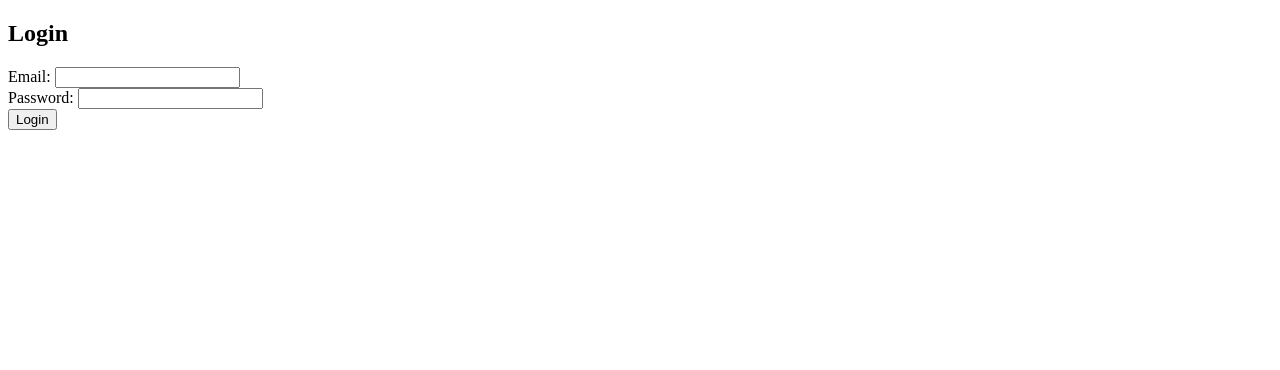
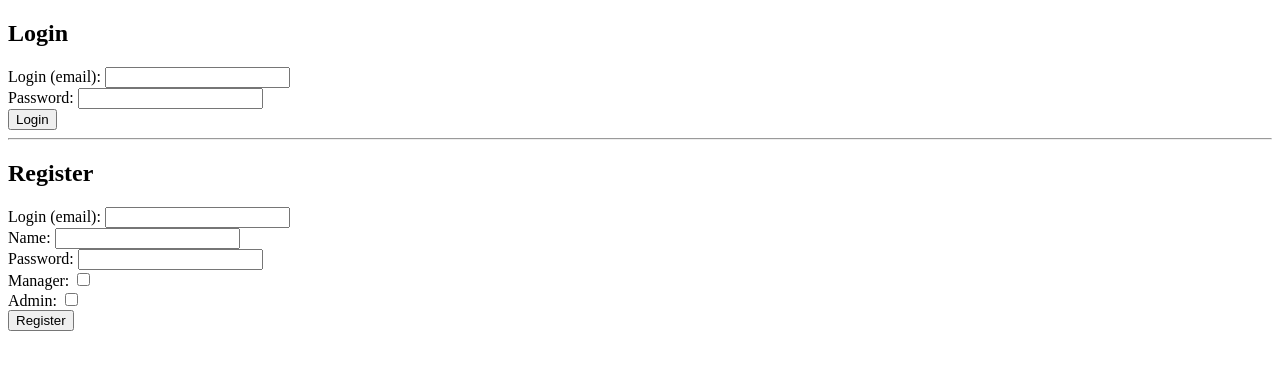
Before and after one commit to SimonRoG/Urlaubstool, a Python web app: template Services/Auth/templates/login.html in a window 1280 px wide. Shown: the top 370 px of the page. Run offline with Jinja, Linux system fonts and the light colour scheme; the template is opened without the code that fills it, so the values that code supplies are empty.

Commit message:
login frontend

```diff
--- a/Services/Auth/main.py
+++ b/Services/Auth/main.py
@@ -15,6 +15,8 @@ class RegisterData(BaseModel):
     login : str
     password : str
     name : str
+    manager : bool
+    admin: bool
 
 class LoginData(BaseModel):
     login : str
@@ -38,7 +40,7 @@ def register(data : RegisterData):
     db = database.SessionLocal()
     access_token = tokens.create_access_token(data={"id": database.get_last_user_id() + 1})
     refresh_token = tokens.create_refresh_token()
-    new_user = UserDB(email=data.login, passwordHash=hashed_pw, name=data.name, refreshToken=refresh_token, refreshTokenExpTime=datetime.utcnow() + timedelta(days=7))
+    new_user = UserDB(email=data.login, passwordHash=hashed_pw, name=data.name, refreshToken=refresh_token, refreshTokenExpTime=datetime.utcnow() + timedelta(days=7), admin=data.admin, manager=data.manager)
     db.add(new_user)
     db.commit()
     db.refresh(new_user)
--- a/Services/Auth/models.py
+++ b/Services/Auth/models.py
@@ -12,5 +12,5 @@ class UserDB(Base):
     passwordHash = Column(String)
     refreshToken = Column(String)
     refreshTokenExpTime = Column(DateTime)
-    role = Column(String, default="employee")
+    manager = Column(Boolean, default=False)
     admin = Column(Boolean, default=False)
--- a/Services/Auth/templates/login.html
+++ b/Services/Auth/templates/login.html
@@ -1,19 +1,89 @@
 <!DOCTYPE html>
 <html>
 <head>
-    <title>Login</title>
+  <meta charset="UTF-8">
+  <title>Login / Register</title>
 </head>
 <body>
-    <h2>Login</h2>
-    <form method="post" action="/login">
-        <label>Email:</label>
-        <input type="email" name="email" required><br>
-        <label>Password:</label>
-        <input type="password" name="password" required><br>
-        <button type="submit">Login</button>
-    </form>
-    {% if error %}
-        <p style="color:red;">{{ error }}</p>
-    {% endif %}
+  <h2>Login</h2>
+  <form id="login-form">
+    <label>Login (email):</label>
+    <input type="email" name="login" required><br>
+    <label>Password:</label>
+    <input type="password" name="password" required><br>
+    <button type="submit">Login</button>
+  </form>
+
+  <hr>
+
+  <h2>Register</h2>
+  <form id="register-form">
+    <label>Login (email):</label>
+    <input type="email" name="login" required><br>
+    <label>Name:</label>
+    <input type="text" name="name" required><br>
+    <label>Password:</label>
+    <input type="password" name="password" required><br>
+    <label>Manager:</label>
+    <input type="checkbox" name="manager"><br>
+    <label>Admin:</label>
+    <input type="checkbox" name="admin"><br>
+    <button type="submit">Register</button>
+  </form>
+
+  <div id="message" style="color:red;"></div>
+
+  <script>
+    const loginForm = document.getElementById("login-form");
+    const registerForm = document.getElementById("register-form");
+    const message = document.getElementById("message");
+
+    loginForm.addEventListener("submit", async (e) => {
+      e.preventDefault();
+      const data = {
+        login: loginForm.login.value,
+        password: loginForm.password.value
+      };
+
+      const res = await fetch("/login", {
+        method: "POST",
+        headers: { "Content-Type": "application/json" },
+        body: JSON.stringify(data)
+      });
+
+      const json = await res.json();
+      if (res.ok) {
+        console.log("Access token:", json.access_token);
+        message.textContent = "Login successful!";
+      } else {
+        message.textContent = json.detail || "Login failed.";
+      }
+    });
+
+    registerForm.addEventListener("submit", async (e) => {
+      e.preventDefault();
+      const data = {
+        login: registerForm.login.value,
+        password: registerForm.password.value,
+        name: registerForm.name.value,
+        manager: registerForm.manager.checked,
+        admin: registerForm.admin.checked
+      };
+
+      const res = await fetch("/register", {
+        method: "POST",
+        headers: { "Content-Type": "application/json" },
+        body: JSON.stringify(data)
+      });
+
+      const json = await res.json();
+      if (res.ok) {
+        console.log("Access token:", json.access_token);
+        message.textContent = "Registration successful!";
+      } else {
+        message.textContent = json.detail || "Registration failed.";
+      }
+    });
+  </script>
 </body>
 </html>
```
Also changed, not shown: urlaubstool.db.
